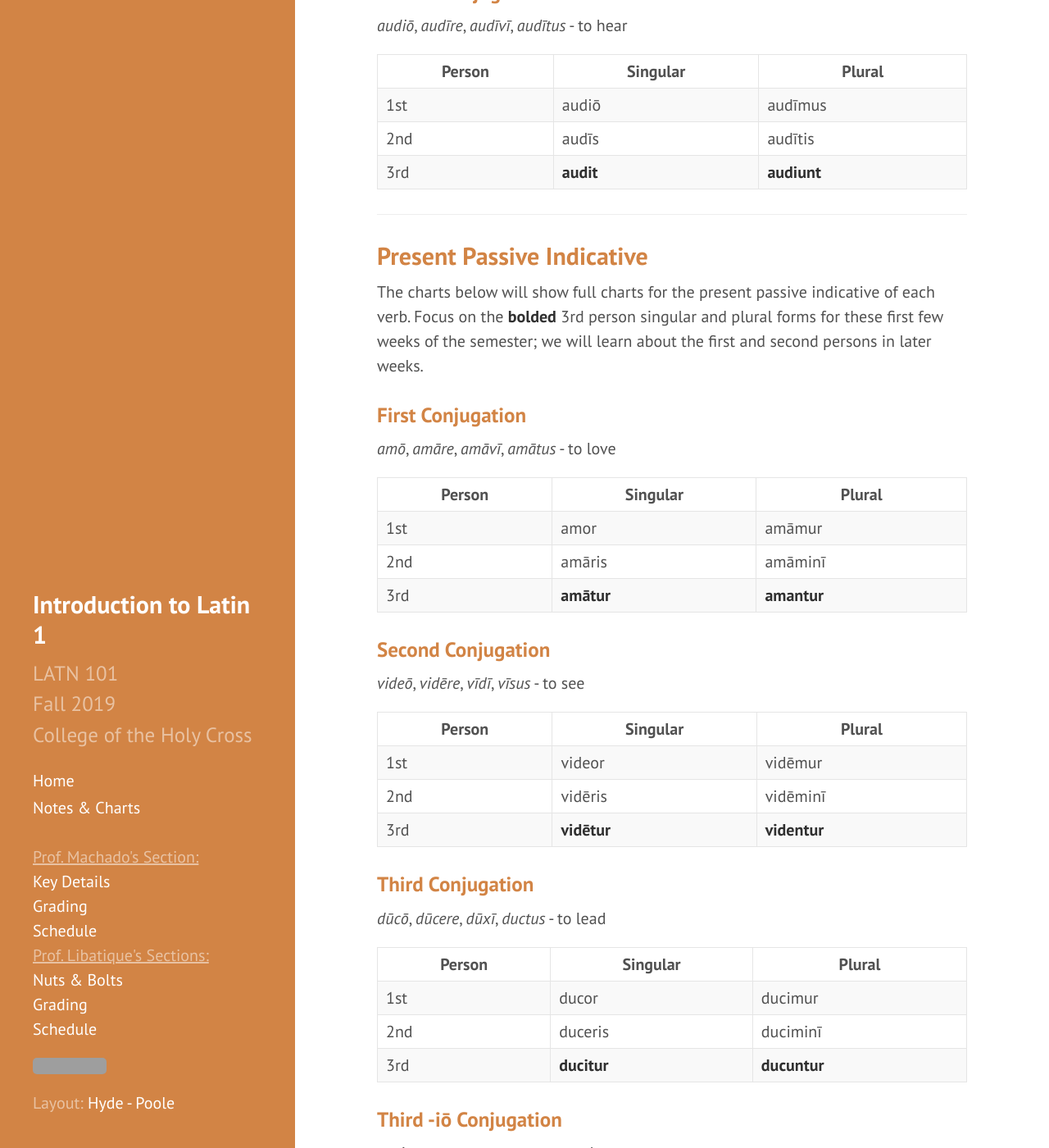
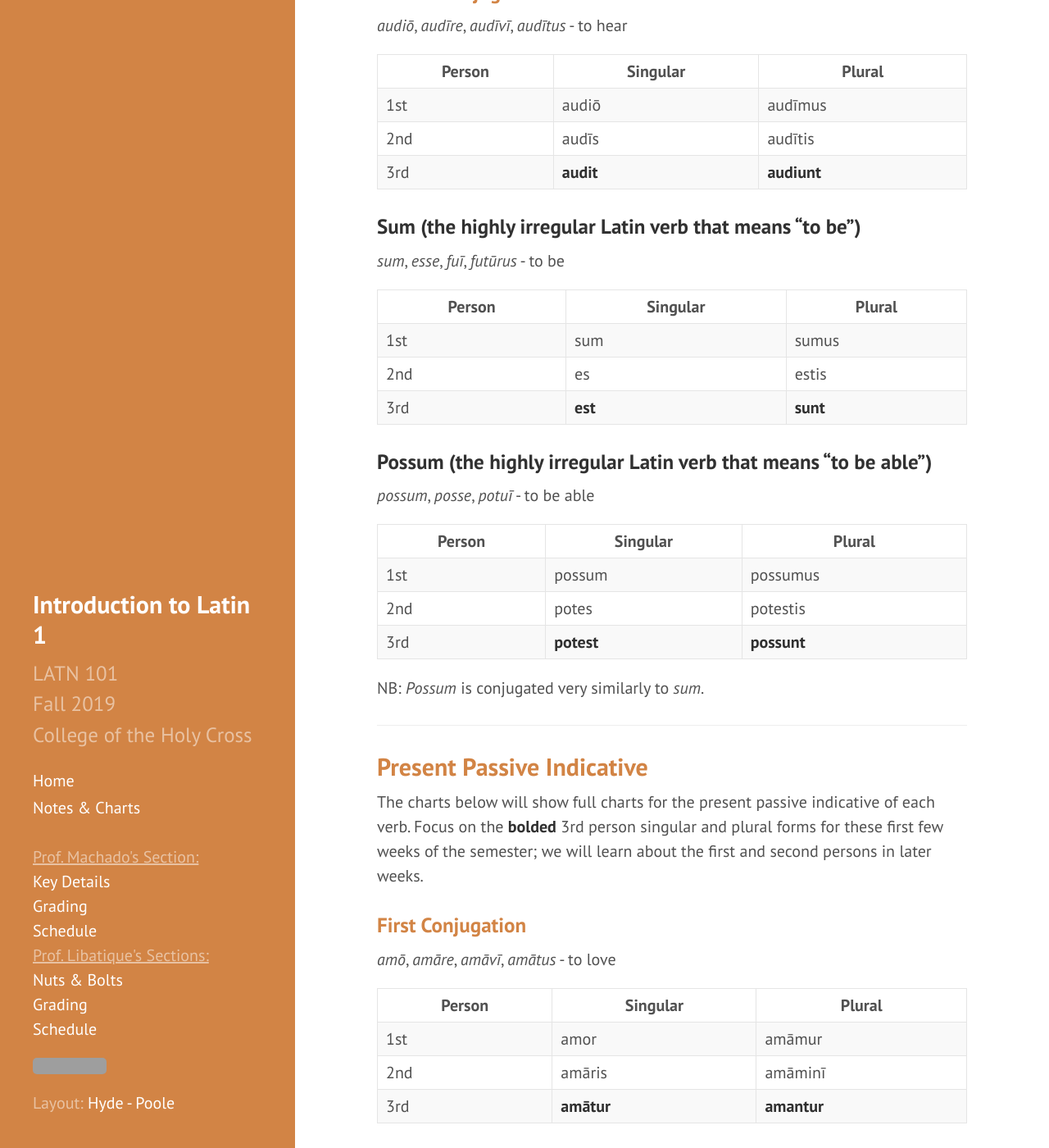
Before and after one commit to DLibatique/LATN102-S20, a Jekyll site: the page built from charts/02-pres-ind.md, in a window 1280 px wide and 1400 px high, scrolled down 1707 px. Shown: the whole window at 82% size. Built offline with Jekyll 4.4.1, drawn with Linux system fonts in a browser that asks for light colours; some of the changed text lies outside the part shown; grey boxes are pictures that could not be loaded.

Commit message:
Sum and possum forms added to present

```diff
--- a/charts/02-pres-ind.md
+++ b/charts/02-pres-ind.md
@@ -64,6 +64,28 @@ The charts below will show full charts for the present active indicative of each
 | 2nd  | audīs        | audītis       |
 | 3rd  | **audit**        | **audiunt**     |
 
+### Sum (the highly irregular Latin verb that means "to be")
+
+*sum*, *esse*, *fuī*, *futūrus* - to be
+
+| Person      | Singular |Plural |
+| ----------- | ----------- | ----------- |
+| 1st   | sum       | sumus      |
+| 2nd  | es        | estis       |
+| 3rd  | **est**        | **sunt**     |
+
+### Possum (the highly irregular Latin verb that means "to be able")
+
+*possum*, *posse*, *potuī* - to be able
+
+| Person      | Singular |Plural |
+| ----------- | ----------- | ----------- |
+| 1st   | possum       | possumus      |
+| 2nd  | potes        | potestis       |
+| 3rd  | **potest**        | **possunt**     |
+
+NB: *Possum* is conjugated very similarly to *sum*.
+
 <hr>
 
 ## <a name="prespass">Present Passive Indicative</a>
@@ -119,3 +141,5 @@ The charts below will show full charts for the present passive indicative of eac
 | 1st   | audior       | audīmur      |
 | 2nd  | audīris        | audīminī       |
 | 3rd  | **audītur**        | **audiuntur**     |
+
+NB: *Sum* and *Possum* have no passive forms. Why do you think that might be?
```
